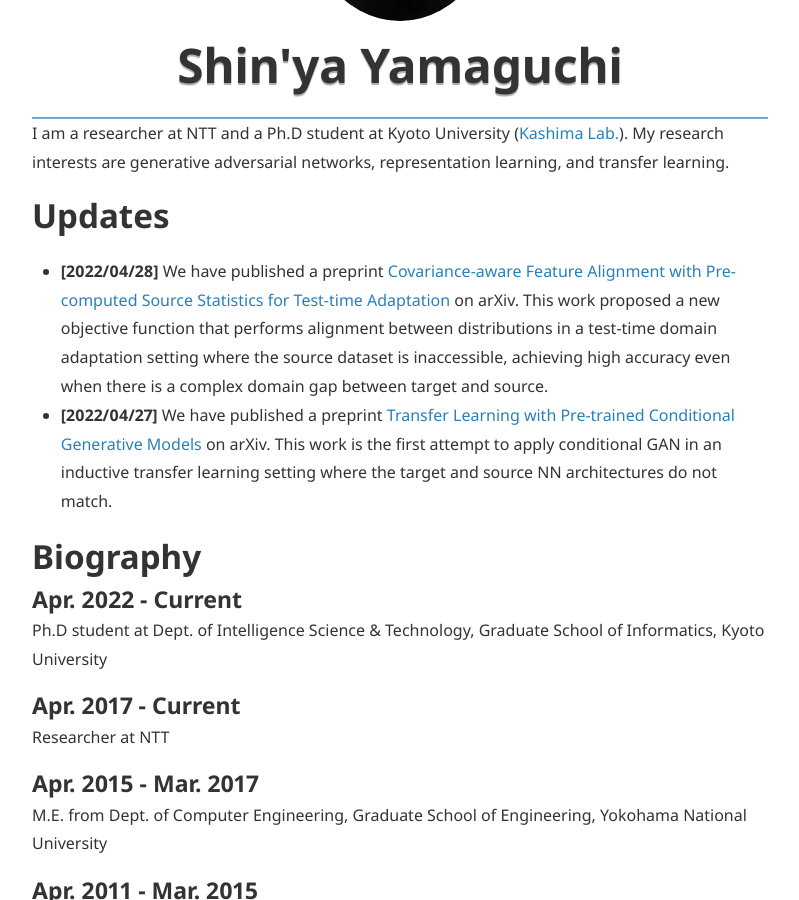
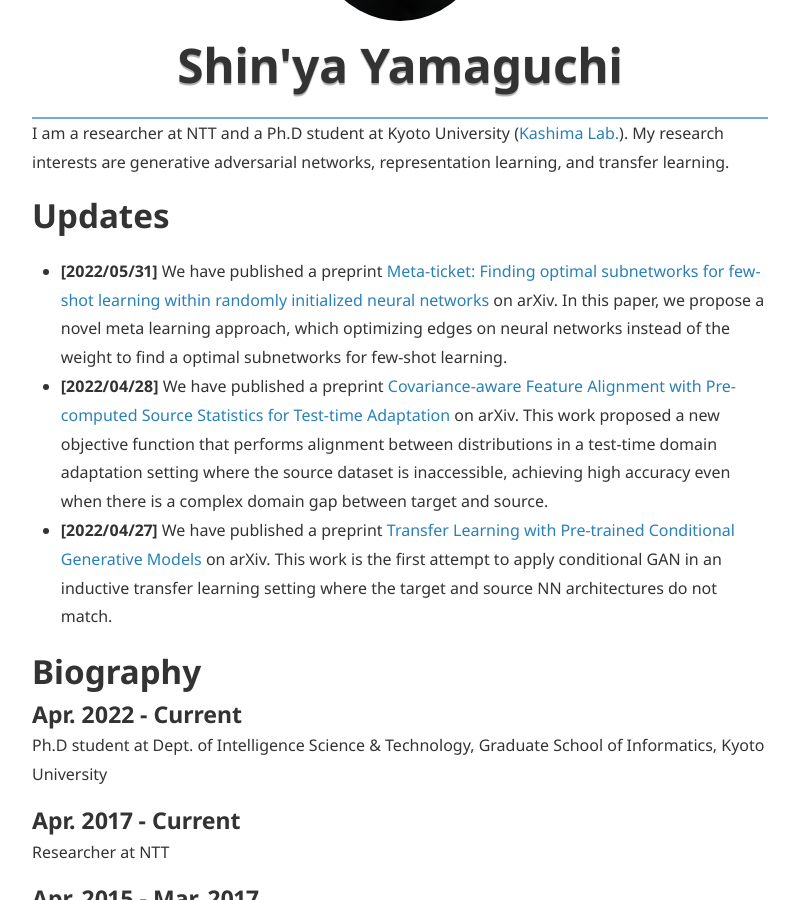
Before and after one commit to yshinya6/yshinya6.github.io, a Jekyll site: the page built from index.md, in a window 1280 px wide and 900 px high, scrolled down 311 px. Shown: the whole window, without its empty margins (240-1039 px from the left). Built offline with Jekyll 4.4.1, drawn with Linux system fonts in a browser that asks for light colours; nearby versions of some CDN libraries; some of the changed text lies outside the part shown.

Commit message:
update to add meta-ticket paper

```diff
--- a/index.md
+++ b/index.md
@@ -20,6 +20,7 @@ I am a researcher at NTT and a Ph.D student at Kyoto University ([Kashima Lab.](
 My research interests are generative adversarial networks, representation learning, and transfer learning.
 
 # Updates
+* **[2022/05/31]** We have published a preprint [Meta-ticket: Finding optimal subnetworks for few-shot learning within randomly initialized neural networks](https://arxiv.org/abs/2205.15619) on arXiv. In this paper, we propose a novel meta learning approach, which optimizing edges on neural networks instead of the weight to find a optimal subnetworks for few-shot learning.
 * **[2022/04/28]** We have published a preprint [Covariance-aware Feature Alignment with Pre-computed Source Statistics for Test-time Adaptation](https://arxiv.org/abs/2204.13263) on arXiv. This work proposed a new objective function that performs alignment between distributions in a test-time domain adaptation setting where the source dataset is inaccessible, achieving high accuracy even when there is a complex domain gap between target and source.
 * **[2022/04/27]** We have published a preprint [Transfer Learning with Pre-trained Conditional Generative Models](https://arxiv.org/abs/2204.12833) on arXiv. This work is the first attempt to apply conditional GAN in an inductive transfer learning setting where the target and source NN architectures do not match.
 
@@ -64,16 +65,19 @@
 Asian Conference on Intelligent Information and Database Systems (ACIIDS), 2017
 
 ## Preprints
+1. D. Chijiwa, <u>S. Yamaguchi</u>, A. Kumagai, Y. Ida,
+[**Meta-ticket: Finding optimal subnetworks for few-shot learning within randomly initialized neural networks**](https://arxiv.org/abs/2205.15619),
+arXiv, 2022.
 1. K. Adachi, <u>S. Yamaguchi</u>, A. Kumagai,
 [**Covariance-aware Feature Alignment with Pre-computed Source Statistics for Test-time Adaptation**](https://arxiv.org/abs/2204.13263),
 arXiv, 2022.
-2. <u>S. Yamaguchi</u>, S. Kanai, A. Kumagai, D. Chijiwa, H. Kashima,
+3. <u>S. Yamaguchi</u>, S. Kanai, A. Kumagai, D. Chijiwa, H. Kashima,
 [**Transfer Learning with Pre-trained Conditional Generative Models**](https://arxiv.org/abs/2204.12833),
 arXiv, 2022.
-3. <u>S. Yamaguchi</u>, S. Kanai, T. Shioda, S. Takeda,
+4. <u>S. Yamaguchi</u>, S. Kanai, T. Shioda, S. Takeda,
 [**Multiple pretext-task for self-supervised learning via mixing multiple image transformations**](https://arxiv.org/abs/1912.11603v1),
 arXiv, 2019.
-4. K. Kuramitsu, <u>S. Yamaguchi</u>,
+5. K. Kuramitsu, <u>S. Yamaguchi</u>,
 [**XML Schema Validation using Parsing Expression Grammars**](https://peerj.com/preprints/1503.pdf),
 PeerJ PrePrints, 2015
 
```
